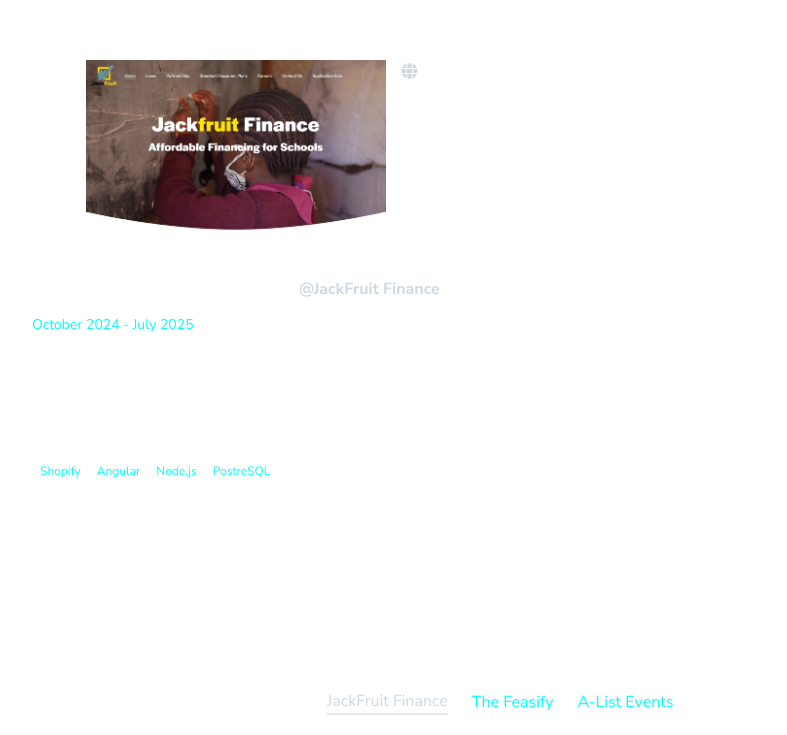
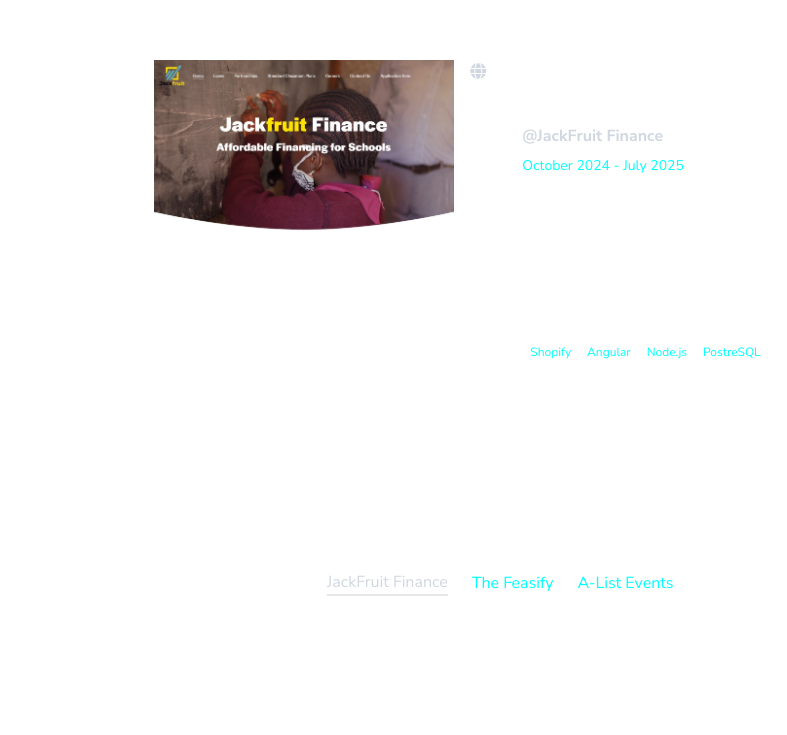
Before and after one commit to BuckanianCodes/Portfolio, an Angular app: page /experience in a window 1280 px wide. Shown: the part 156-891 px from the top of the page, without its empty margins (100-887 px from the left). After the commit the page ends 800 px from the top, so only its background shows below. Built offline with nearby package versions, Linux system fonts and the light colour scheme.

Commit message:
Experience styling

```diff
--- a/src/app/pages/experience/experience.component.css
+++ b/src/app/pages/experience/experience.component.css
@@ -53,6 +53,6 @@
 
 
 .carousel-container #main_list.active{
-   display: block;
-    width: 100%;
+   display: flex;
+
 }
--- a/src/app/pages/experience/experience.component.html
+++ b/src/app/pages/experience/experience.component.html
@@ -36,16 +36,13 @@
       </li>
     </ul>
   </div>
-  <ul class="carousel-container  flex flex-col gap-10 ">
+  <ul class="carousel-container  flex items-center justify-center flex-col gap-10 ">
     <li
     id="main_list"
       *ngFor="let exp of experiences"
       [ngClass]="{ active: selectedIndex === exp.index }"
-      class="autoshow justify-center mt-[20px] flex flex-col md:flex-row gap-2 md:gap-8 "
+      class="autoshow justify-center  mt-[20px] flex flex-col md:flex-row gap-2 md:gap-8 "
     >
-    <div>
-
-    </div>
       <div
         [ngClass]="{ active: selectedIndex === exp.index }"
         class="md:left-0   flex items-start flex-row md:items-start justify-start gap-4 w-[80%] md:w-[40%] md:ml-[5%]"
@@ -65,7 +62,7 @@
       <div
         class="md:mr-[5%] md:w-[100%] mt-[20px] pl-1  flex items-start gap-2 flex-col"
       >
-      <div class="flex items-center gap-2">
+      <div class="flex items-center gap-2 md:flex-col md:items-start">
         <h1 class="sm:text-3xl text-xl text-white">{{ exp.role }}</h1>
         <h2 class="font-bold text-[#d0d7e1]">&#64;{{ exp.companyname }}</h2>
       </div>
--- a/src/app/pages/experience/experience.component.ts
+++ b/src/app/pages/experience/experience.component.ts
@@ -61,10 +61,10 @@
         banner: 'feastify.jpeg',
         websiteUrl:"https://thefeastify.com/",
         responsibilities: [
-          'Developing and maintaining the company’s e-commerce platform.',
-          'Designing the company’s blog site to drive traffic.',
-          'Collaborating with third-party software providers to improve and enhance key applications.',
-          'Supporting the adoption of new software applications to enhance company’s operations.',
+          'Handled frontend development, ensuring responsive and intuitive designs.',
+          'Collaborated with backend developers to efficiently handle data.',
+          'Maintained the admin panel that manages user records and provided insights. ',
+
         ],
         techstack: ['React', 'TailwindCSS'],
       },
```
